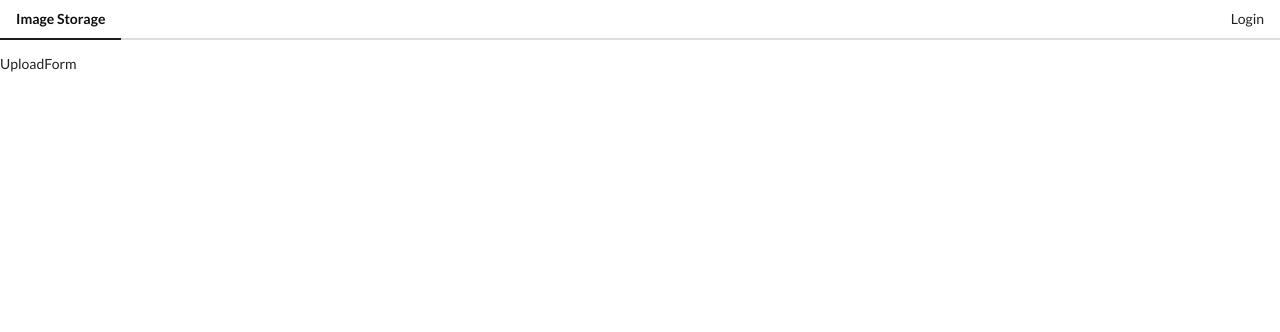
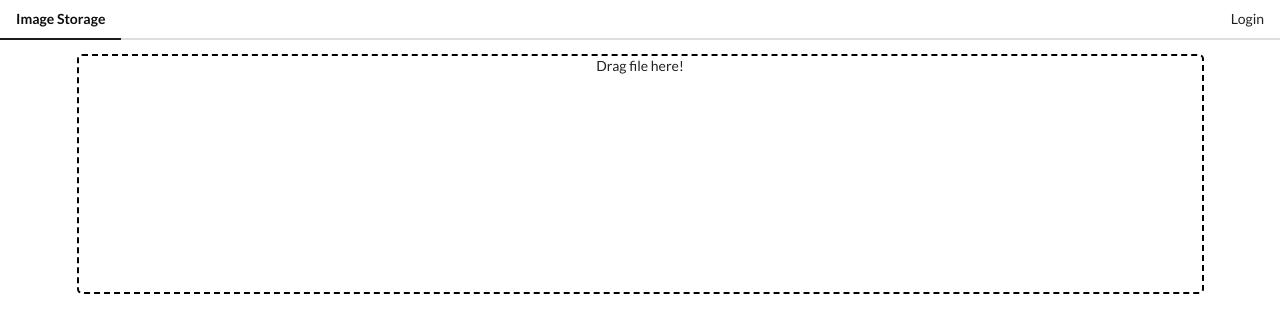
Before and after one commit to n4sunday/VueJS-Essentials-with-Vuex-and-VueRouter, a Vue app: page /upload in a window 1280 px wide. Shown: the top 332 px of the page. Built offline with nearby package versions, Linux system fonts and the light colour scheme.

Commit message:
:bulb: Upload Image API

```diff
--- a/src/App.vue
+++ b/src/App.vue
@@ -1,7 +1,9 @@
 <template>
   <div>
     <AppHeader></AppHeader>
-    <router-view></router-view>
+    <div class="ui container">
+      <router-view></router-view>
+    </div>
   </div>
 </template>
 
--- a/src/api/imgur.js
+++ b/src/api/imgur.js
@@ -1,5 +1,5 @@
 import qs from 'qs'
-import Axios from 'axios'
+import axios from 'axios'
 
 const CLIENT_ID = '363e6430ac09709'
 const ROOT_URL = 'https://api.imgur.com'
@@ -14,10 +14,24 @@
         window.location = `${ROOT_URL}/oauth2/authorize?${qs.stringify(querystring)}`
     },
     fetchImages(token) {
-        return Axios.get(`${ROOT_URL}/3/account/me/images`, {
+        return axios.get(`${ROOT_URL}/3/account/me/images`, {
             headers: {
                 Authorization: `Bearer ${token}`
             }
         })
+    },
+    uploadImages(images, token) {
+        const promises = Array.from(images).map(image => {
+            const formData = new FormData()
+            formData.append('image', image)
+
+            return axios.post(`${ROOT_URL}/3/image`, formData, {
+                headers: {
+                    Authorization: `Bearer ${token}`
+                }
+            })
+        })
+
+        return Promise.all(promises)
     }
 }
--- a/src/components/UploadForm.vue
+++ b/src/components/UploadForm.vue
@@ -1,8 +1,35 @@
 <template>
-  <div>UploadForm</div>
+  <div class="dropper">
+    <input type="file" @change="uploadImages($event.target.files)" multiple accept="image/*" />
+    <span>Drag file here!</span>
+  </div>
 </template>
 <script>
+import { mapActions } from "vuex";
+
 export default {
-  name: "UploadForm"
+  name: "UploadForm",
+  methods: mapActions(["uploadImages"])
 };
 </script>
+
+<style scoped>
+.dropper {
+  height: 30vh;
+  border: 2px dashed black;
+  border-radius: 5px;
+  display: flex;
+  justify-content: center;
+  align-content: center;
+  position: relative;
+}
+.dropper:hover {
+  background-color: #eee;
+}
+input {
+  width: 100%;
+  height: 30vh;
+  position: absolute;
+  opacity: 0;
+}
+</style>
--- a/src/store/modules/images.js
+++ b/src/store/modules/images.js
@@ -1,4 +1,5 @@
 import api from '../../api/imgur'
+import { router } from '../../main'
 
 const state = {
     images: []
@@ -12,7 +13,17 @@
     async fetchImages({ rootState, commit }) {
         const { token } = rootState.auth
         const response = await api.fetchImages(token)
-        commit('setImages',response.data.data)
+        commit('setImages', response.data.data)
+    },
+    async uploadImages({ rootState }, images) {
+        // Get the access token
+        const { token } = rootState.auth
+
+        // Call our API module to do the upload
+        await api.uploadImages(images, token);
+
+        // Redirect our user to ImageList component
+        router.push('/')
     }
 }
 
```
